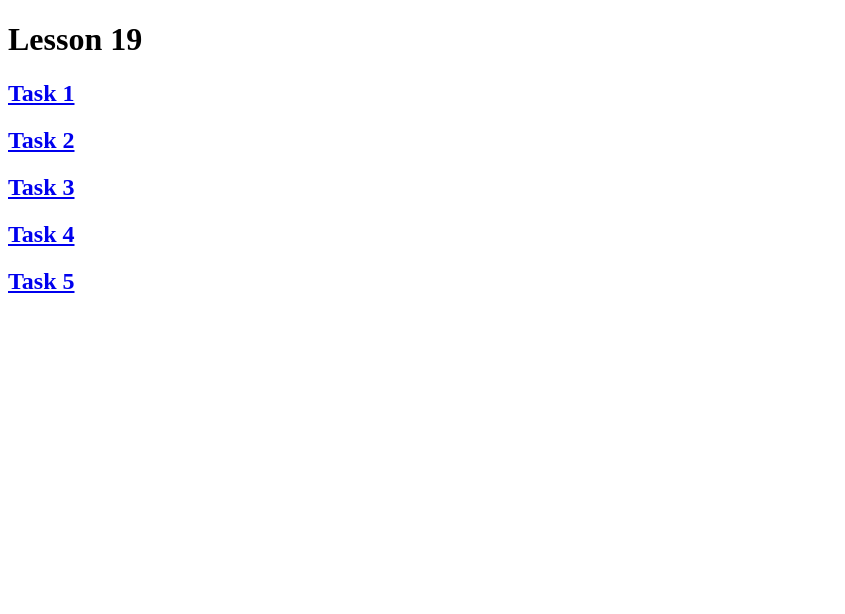
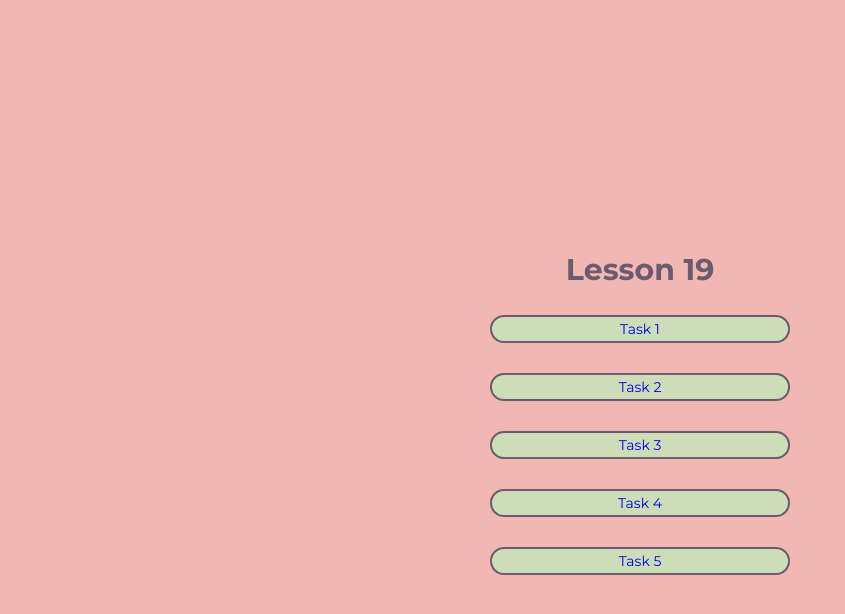
Before and after one commit to OlesiaPidlypaieva/JSCourse, a plain HTML site: page lesson19/index.html in a window 1280 px wide. Shown: the whole page, without its empty margins (0-845 px from the left). Drawn offline with Linux system fonts and the light colour scheme.

Commit message:
Add files via upload

```diff
--- a/lesson19/index.html
+++ b/lesson19/index.html
@@ -3,14 +3,55 @@
 <head>
    <meta charset="UTF-8">
    <meta name="viewport" content="width=device-width, initial-scale=1.0">
+   <link rel="preconnect" href="https://fonts.googleapis.com">
+   <link rel="preconnect" href="https://fonts.gstatic.com" crossorigin>
+   <link href="https://fonts.googleapis.com/css2?family=Montserrat:wght@400;700&family=Open+Sans:ital@0;1&family=Source+Sans+Pro&display=swap" rel="stylesheet">
+   <link rel="stylesheet" href="zero.css">
    <title>Lesson19</title>
 </head>
+<style>
+   .container {
+      width: 100%;
+      height: 100%;
+      margin: 0 auto;
+      display: flex;
+      flex-direction: column;
+      align-items: center;
+      justify-content: center;
+      background-color:rgb( 240, 183, 179);
+   }
+   h1 {
+      width: 300px;
+      text-align: center;
+      margin: 30px 0;
+      font-weight: bold;
+      font-size: 30px;
+      color: rgb(106, 91, 110);
+   }
+   .task__container{
+      display: flex;
+      flex-direction: column;
+      width: 300px;
+      gap: 30px;
+   }
+   .task {
+      border: 2px solid rgb(106, 91, 110);
+      border-radius: 20px;
+      padding: 5px;
+      text-align: center;
+      background-color: rgb(204, 221, 183);
+   }
+</style>
 <body>
-   <h1>Lesson 19</h1>
-   <a href="index1.html"><h2>Task 1</h2></a>
-   <a href="index2.html"><h2>Task 2</h2></a>
-   <a href="index3.html"><h2>Task 3</h2></a>
-   <a href="index4.html"><h2>Task 4</h2></a>
-   <a href="index5.html"><h2>Task 5</h2></a>
+   <div class="container">
+      <h1>Lesson 19</h1>
+      <div class="task__container">
+         <a href="index1.html"><h2 class="task">Task 1</h2></a>
+         <a href="index2.html"><h2 class="task">Task 2</h2></a>
+         <a href="index3.html"><h2 class="task">Task 3</h2></a>
+         <a href="index4.html"><h2 class="task">Task 4</h2></a>
+         <a href="index5.html"><h2 class="task">Task 5</h2></a>
+      </div>
+   </div>
 </body>
 </html>
--- a/lesson19/zero.css
+++ b/lesson19/zero.css
@@ -41,5 +41,5 @@ img{vertical-align: top;}
 h1,h2,h3,h4,h5,h6{font-size:inherit;font-weight: 400;}
 
 body {
-   background-color: black;
+   font-family: 'Montserrat';
 }
```
Also changed, not shown: lesson19/index1.html (+1 -0 lines), lesson19/index2.html (+41 -10 lines), lesson19/index3.html (+8 -4 lines), lesson19/index5.html (+11 -5 lines).
